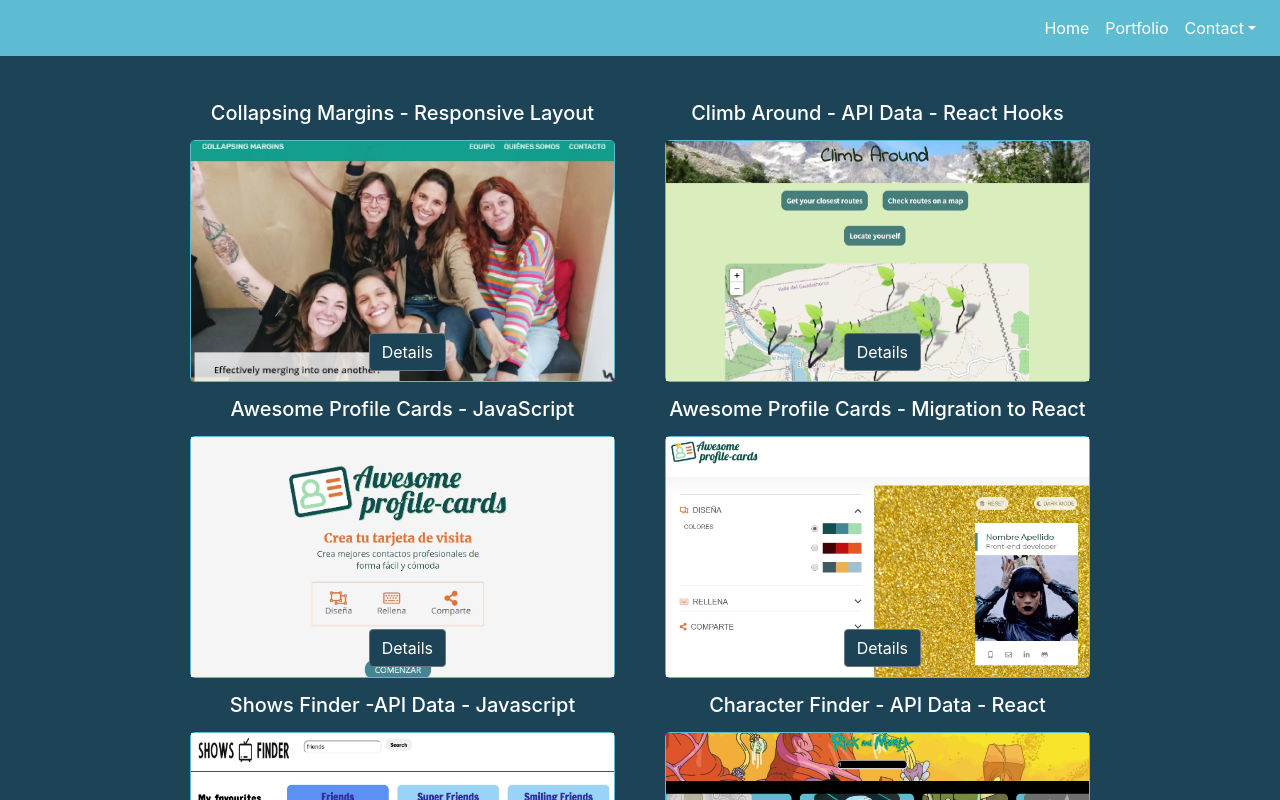
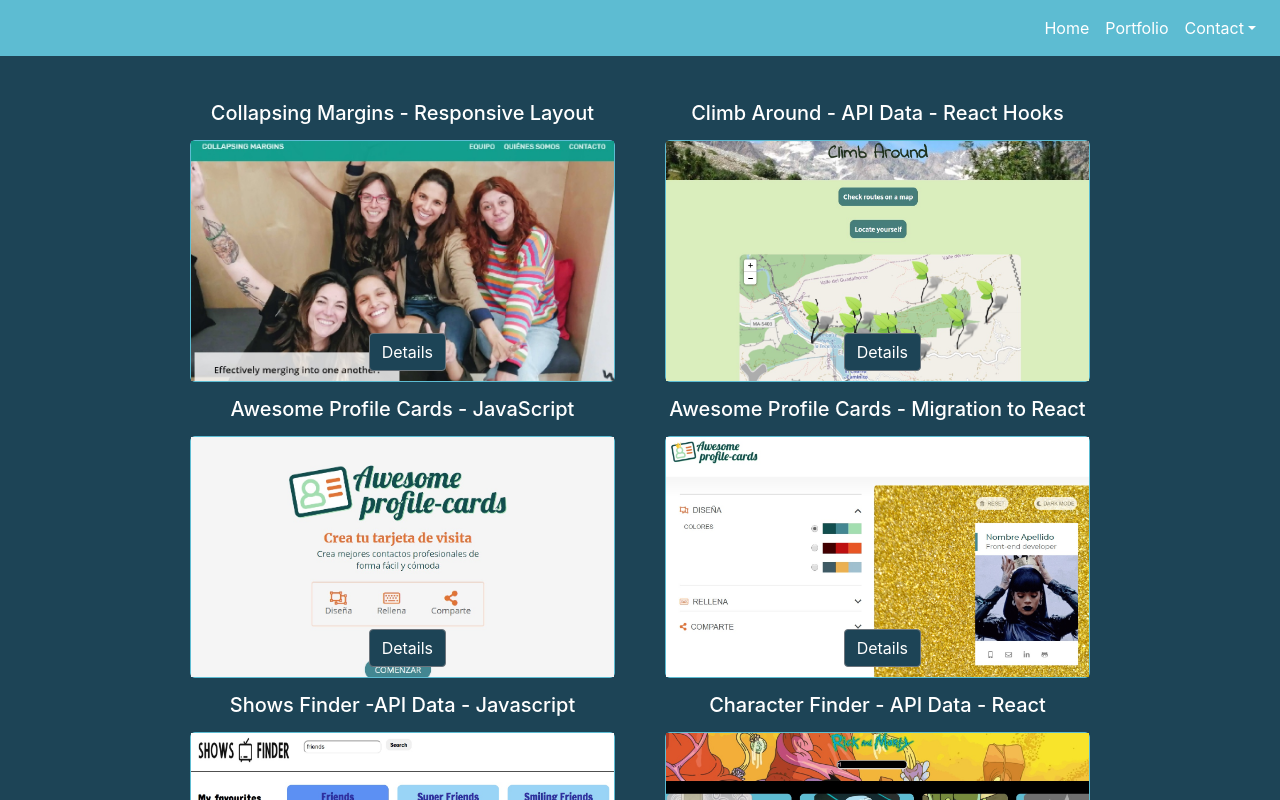
Before and after one commit to gavimar/gavimar-portfolio2, a React (Create React App) app: page /#/Portfolio in a window 1280 px wide. Shown: the top 800 px of the page. Built offline with nearby package versions, Linux system fonts and the light colour scheme; a web font is replaced by a local one.

Commit message:
climbAround2

```diff
--- a/src/stylesheets/layout/_portfolio.scss
+++ b/src/stylesheets/layout/_portfolio.scss
@@ -70,7 +70,7 @@
     }
 
     .climb{
-      background-image: url(../../images/climbAround.jpg);
+      background-image: url(../../images/climbAround2.jpg);
     }
 
     .card-front{
```
Also changed, not shown: src/images/climbAround2.jpg (added).
